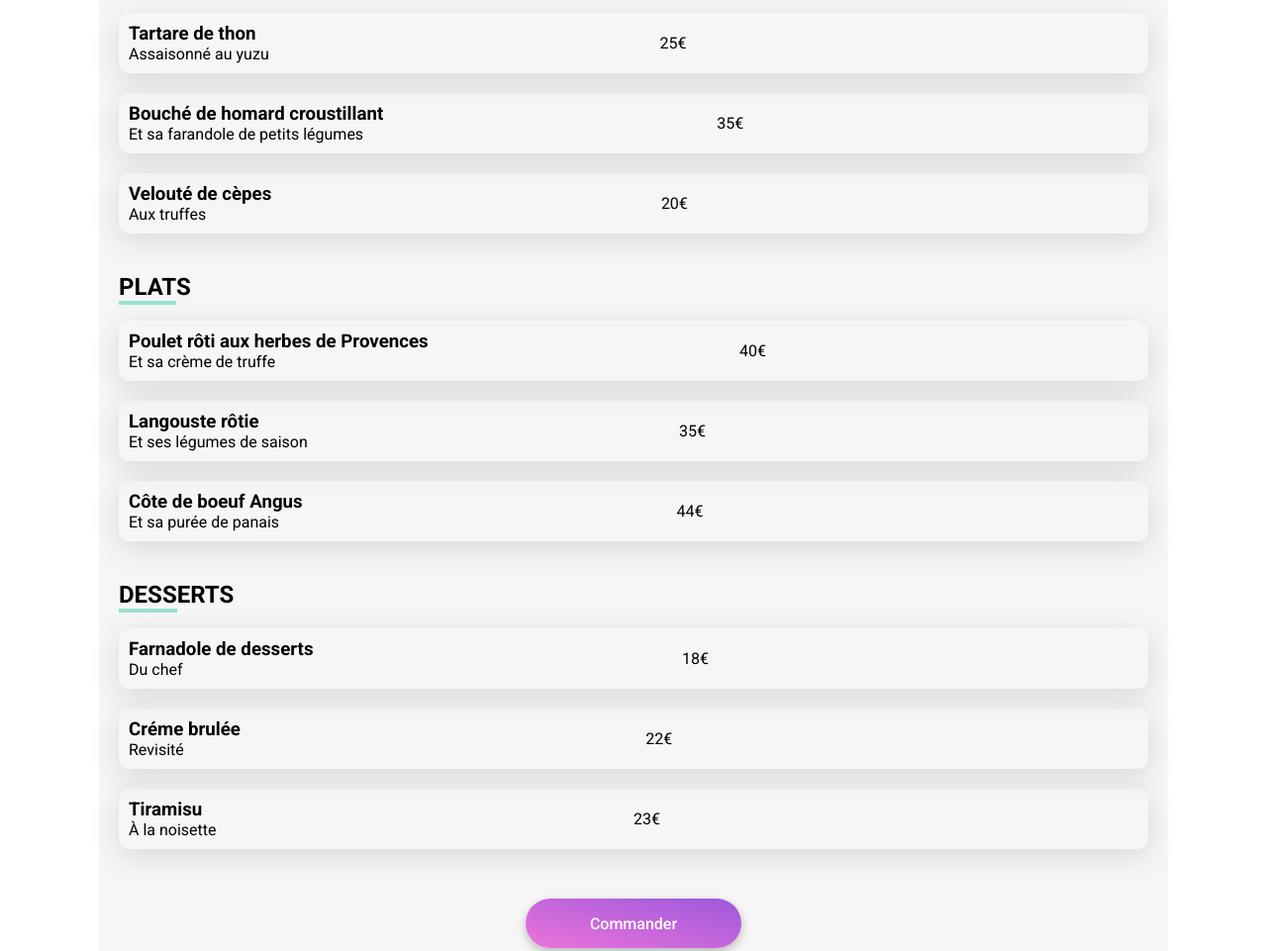
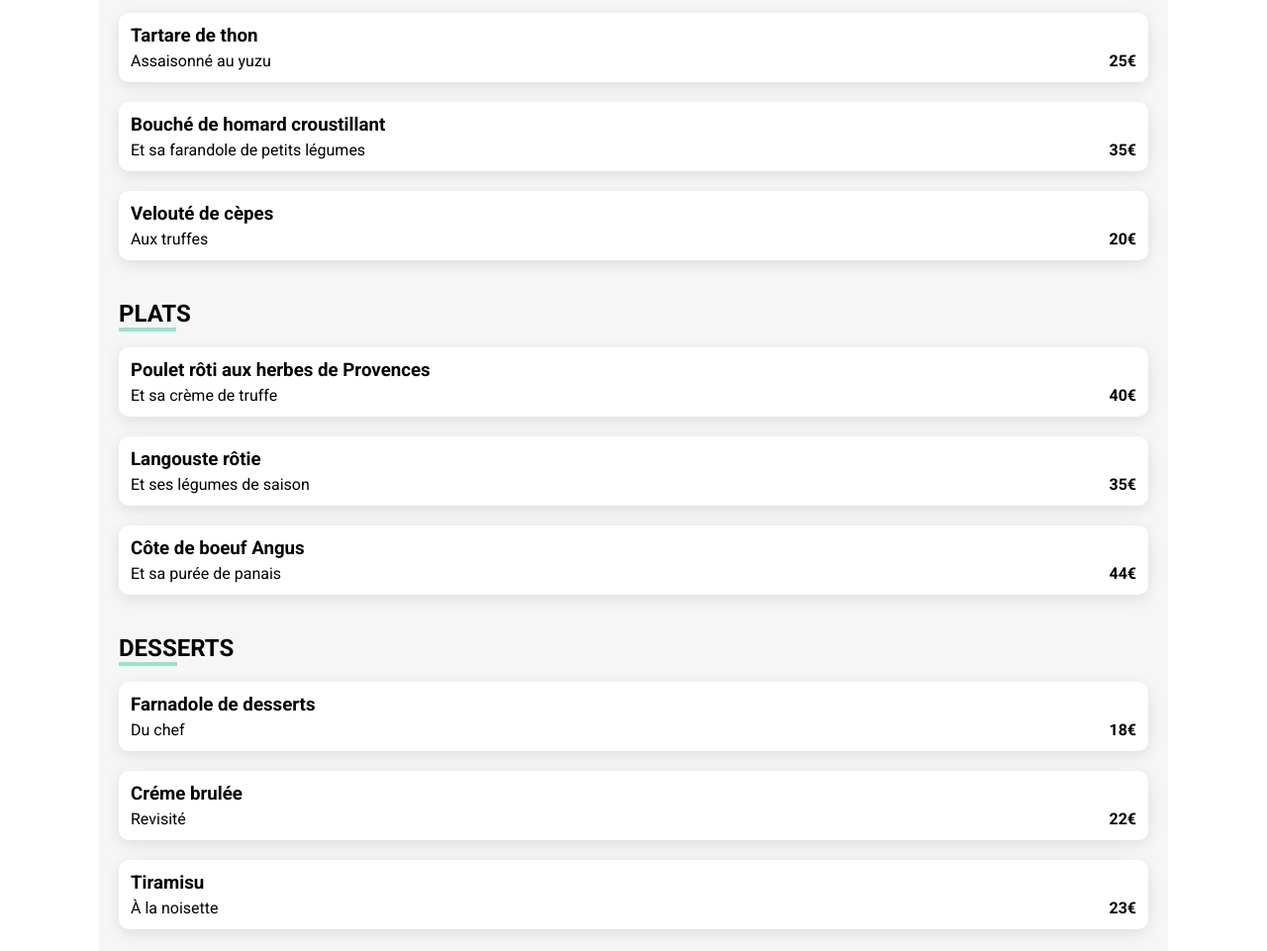
Before and after one commit to AlexisNoukan/Projet-4-Openclassrooms, a website: page pages/le-delice-des-sens.html in a window 1280 px wide. Shown: the part 409-1370 px from the top of the page at 99% size. Drawn offline with Linux system fonts and the light colour scheme; a web font is replaced by a local one.

Commit message:
add menu animation

```diff
--- a/pages/le-delice-des-sens.html
+++ b/pages/le-delice-des-sens.html
@@ -41,38 +41,41 @@
           </div>
           <div class="menu__cards">
             <div class="menu__card">
-              <div class="menu__card-text">
-                <h3>Tartare de thon</h3>
+              <div class="menu__card__body">
+                <h3 class="menu__card__body__title">Tartare de thon</h3>
+                <div class="menu__card__body__text">
                   <p>Assaisonné au yuzu</p>
+                  <span>25€</span>
                 </div>
-              <div class="menu__card-prix">
-                <p>25€</p>
+                <div class="menu__card__body__icon">
+                  <i class="fa-solid fa-circle-check"></i>
                 </div>
-              <div class="menu__card-icon">
-                <i class="check-icon fa-solid fa-check"></i>
               </div>
             </div>
             <div class="menu__card">
-              <div class="menu__card-text">
-                <h3>Bouché de homard croustillant</h3>
+              <div class="menu__card__body">
+                <h3 class="menu__card__body__title">
+                  Bouché de homard croustillant
+                </h3>
+                <div class="menu__card__body__text">
                   <p>Et sa farandole de petits légumes</p>
+                  <span>35€</span>
                 </div>
-
-              <div class="menu__card-prix">
-                <p>35€</p>
+                <div class="menu__card__body__icon">
+                  <i class="fa-solid fa-circle-check"></i>
                 </div>
-              <div class="menu__card-icon">
-                <i class="check-icon fa-solid fa-check"></i>
               </div>
             </div>
             <div class="menu__card">
-              <div class="menu__card-text">
-                <h3>Velouté de cèpes</h3>
+              <div class="menu__card__body">
+                <h3 class="menu__card__body__title">Velouté de cèpes</h3>
+                <div class="menu__card__body__text">
                   <p>Aux truffes</p>
+                  <span>20€</span>
                 </div>
-              <div class="menu__card-prix"><p>20€</p></div>
-              <div class="menu__card-icon">
-                <i class="check-icon fa-solid fa-check"></i>
+                <div class="menu__card__body__icon">
+                  <i class="fa-solid fa-circle-check"></i>
+                </div>
               </div>
             </div>
           </div>
@@ -83,35 +86,41 @@
           </div>
           <div class="menu__cards">
             <div class="menu__card">
-              <div class="menu__card-text">
-                <h3>Poulet rôti aux herbes de Provences</h3>
+              <div class="menu__card__body">
+                <h3 class="menu__card__body__title">
+                  Poulet rôti aux herbes de Provences
+                </h3>
+                <div class="menu__card__body__text">
                   <p>Et sa crème de truffe</p>
+                  <span>40€</span>
                 </div>
-              <div><p>40€</p></div>
-              <div class="menu__card-icon">
-                <i class="check-icon fa-solid fa-check"></i>
+                <div class="menu__card__body__icon">
+                  <i class="fa-solid fa-circle-check"></i>
+                </div>
               </div>
             </div>
             <div class="menu__card">
-              <div class="menu__card-text">
-                <h3>Langouste rôtie</h3>
+              <div class="menu__card__body">
+                <h3 class="menu__card__body__title">Langouste rôtie</h3>
+                <div class="menu__card__body__text">
                   <p>Et ses légumes de saison</p>
+                  <span>35€</span>
                 </div>
-              <div class="menu__card-prix">
-                <p>35€</p>
+                <div class="menu__card__body__icon">
+                  <i class="fa-solid fa-circle-check"></i>
                 </div>
-              <div class="menu__card-icon">
-                <i class="check-icon fa-solid fa-check"></i>
               </div>
             </div>
             <div class="menu__card">
-              <div class="menu__card-text">
-                <h3>Côte de boeuf Angus</h3>
+              <div class="menu__card__body">
+                <h3 class="menu__card__body__title">Côte de boeuf Angus</h3>
+                <div class="menu__card__body__text">
                   <p>Et sa purée de panais</p>
+                  <span>44€</span>
                 </div>
-              <div class="menu__card-prix"><p>44€</p></div>
-              <div class="menu__card-icon">
-                <i class="check-icon fa-solid fa-check"></i>
+                <div class="menu__card__body__icon">
+                  <i class="fa-solid fa-circle-check"></i>
+                </div>
               </div>
             </div>
           </div>
@@ -122,33 +131,39 @@
           </div>
           <div class="menu__cards">
             <div class="menu__card">
-              <div class="menu__card-text">
-                <h3>Farnadole de desserts</h3>
+              <div class="menu__card__body">
+                <h3 class="menu__card__body__title">Farnadole de desserts</h3>
+                <div class="menu__card__body__text">
                   <p>Du chef</p>
+                  <span>18€</span>
                 </div>
-              <div><p>18€</p></div>
-              <div class="menu__card-icon">
-                <i class="check-icon fa-solid fa-check"></i>
+                <div class="menu__card__body__icon">
+                  <i class="fa-solid fa-circle-check"></i>
+                </div>
               </div>
             </div>
             <div class="menu__card">
-              <div class="menu__card-text">
-                <h3>Créme brulée</h3>
+              <div class="menu__card__body">
+                <h3 class="menu__card__body__title">Créme brulée</h3>
+                <div class="menu__card__body__text">
                   <p>Revisité</p>
+                  <span>22€</span>
                 </div>
-              <div class="menu__card-prix"><p>22€</p></div>
-              <div class="menu__card-icon">
-                <i class="check-icon fa-solid fa-check"></i>
+                <div class="menu__card__body__icon">
+                  <i class="fa-solid fa-circle-check"></i>
+                </div>
               </div>
             </div>
             <div class="menu__card">
-              <div class="menu__card-text">
-                <h3>Tiramisu</h3>
+              <div class="menu__card__body">
+                <h3 class="menu__card__body__title">Tiramisu</h3>
+                <div class="menu__card__body__text">
                   <p>À la noisette</p>
+                  <span>23€</span>
                 </div>
-              <div class="menu__card-prix"><p>23€</p></div>
-              <div class="menu__card-icon">
-                <i class="check-icon fa-solid fa-check"></i>
+                <div class="menu__card__body__icon">
+                  <i class="fa-solid fa-circle-check"></i>
+                </div>
               </div>
             </div>
           </div>
--- a/sass/component/_restaurant.scss
+++ b/sass/component/_restaurant.scss
@@ -52,9 +52,7 @@
     }
 
     .star:hover .hidden {
-      animation: fill 0.3s ease-in-out;
-      display: inline-block;
-      opacity: 1;
+      display: block;
       background: linear-gradient(
         to left,
         #9356dc,
--- a/sass/layout/_menu.scss
+++ b/sass/layout/_menu.scss
@@ -14,37 +14,80 @@
 }
 .menu__card {
   display: flex;
-  justify-content: space-between;
   align-items: center;
   border: 1px;
   border-radius: 10px;
   margin-top: 20px;
   width: 100%;
-  box-shadow: rgba(100, 100, 111, 0.2) 0px 7px 29px 0px;
-  .menu__card-text {
-    text-align: left;
-    padding: 10px;
+  box-shadow: 0px 4.01149px 15.0431px rgba(0, 0, 0, 0.1);
+  background-color: white;
+  overflow: hidden;
+  &__body {
+    padding: 12px;
+    width: 100%;
+    user-select: none;
+    transition: width ease-in-out 350ms;
+    position: relative;
+    &__title {
+      text-overflow: ellipsis;
+      overflow: hidden;
+      white-space: nowrap;
+      width: 100%;
+      transition: width ease-in-out 350ms;
+    }
+    &__text {
+      display: flex;
+      justify-content: space-between;
+      width: 100%;
+      margin-top: 5px;
+      transition: width ease-in-out 350ms;
+      & p {
+        font-weight: 300;
+        text-overflow: ellipsis;
+        overflow: hidden;
+        white-space: nowrap;
+        padding-right: 10px;
+      }
+      & span {
+        font-weight: 700;
+      }
+    }
+    &__icon {
+      background-color: #99e2d0;
+      position: absolute;
+      top: 0;
+      right: -60px;
+      width: 60px;
+      height: 100%;
+      display: flex;
+      justify-content: center;
+      align-items: center;
+      overflow: hidden;
+      transition: transform ease-in-out 350ms;
+      .fa-circle-check {
+        color: white;
+        font-size: 22px;
+      }
+    }
   }
-  .menu__card-prix {
-    text-align: right;
-  }
-  .menu__card-icon {
-    visibility: hidden;
-    background-color: #99e2d0;
-    border-radius: 0 10px 10px 0;
-    height: 100%;
-    width: 4%;
-    padding: 20px;
-  }
-  .check-icon {
-    color: white;
-  }
-  .check-icon:hover {
-    visibility: visible;
-  }
-  .slide-left {
-    -webkit-animation: slide-left 0.5s cubic-bezier(0.55, 0.055, 0.675, 0.19)
-      both;
-    animation: slide-left 0.5s cubic-bezier(0.55, 0.055, 0.675, 0.19) both;
+  &:hover {
+    .menu__card__body__title,
+    .menu__card__body__text {
+      width: calc(100% - 60px);
+    }
+    .fa-circle-check {
+      animation: 0.3s 0.2s cubic-bezier(0, 0.4, 0.25, 1) rotate-check;
+    }
+    .menu__card__body__icon {
+      transform: translateX(-60px);
+    }
   }
 }
+@keyframes rotate-check {
+  from {
+    transform: rotate(90deg);
+  }
+  to {
+    transform: rotate(1turn);
+  }
+}
```
Also changed, not shown: public/css/style.css, 1 other file. Lines whose indentation alone changed are shown as unchanged.
